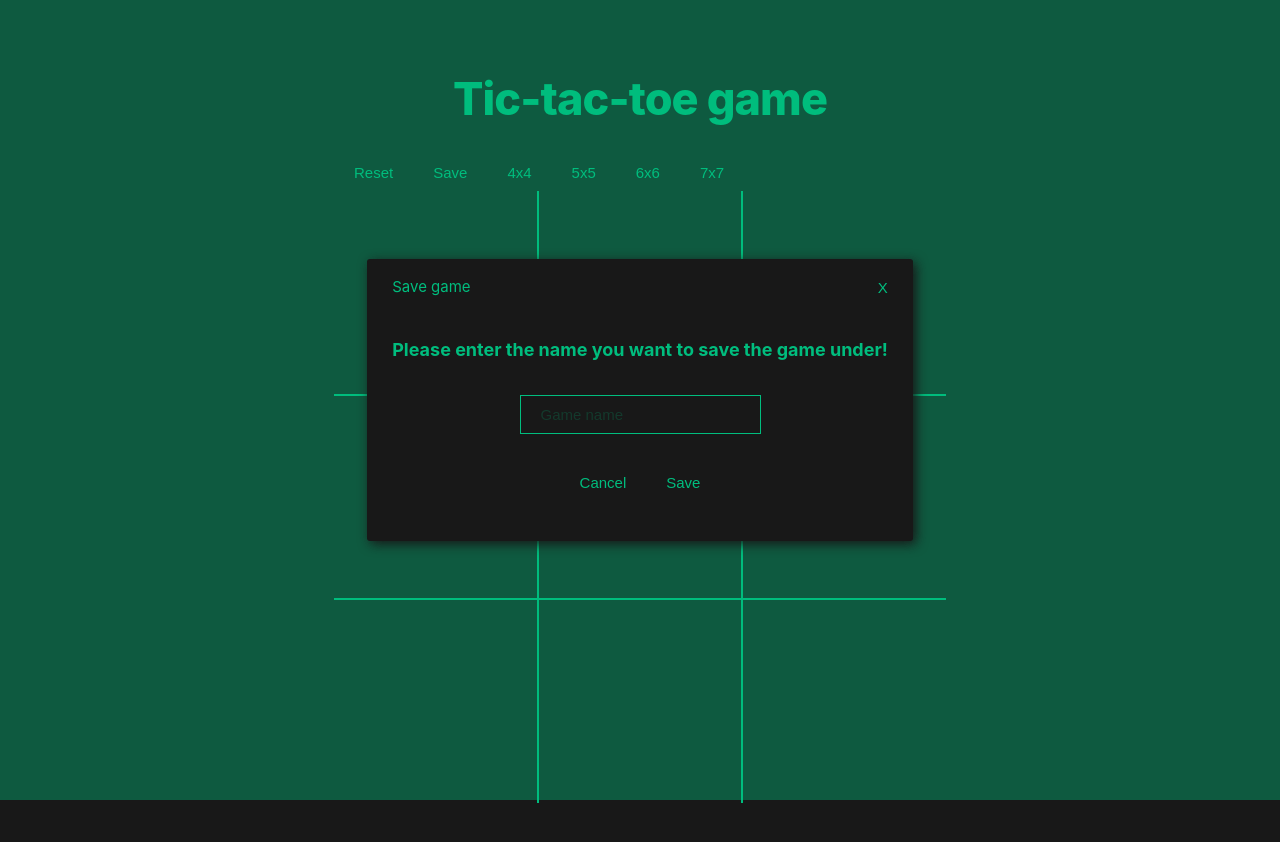
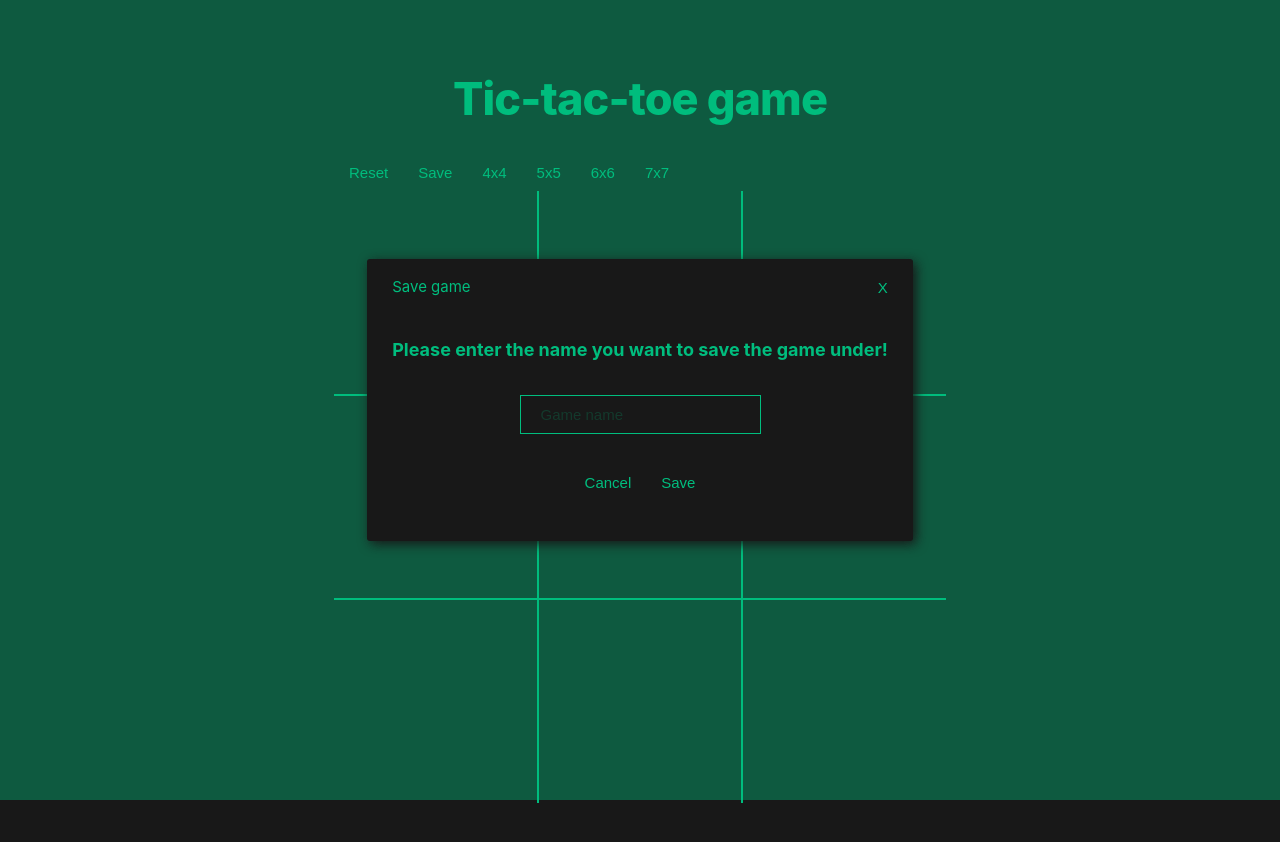
Before and after one commit to swiss1111/tic-tac-toe-react, a Next.js app: page / in a window 1280 px wide. Both pictures are taken after a click on the button "Save". Shown: the top 842 px of the page. Built offline with nearby package versions, Linux system fonts and the light colour scheme.

Commit message:
button refactor

```diff
--- a/components/basePopup/basePopup.module.css
+++ b/components/basePopup/basePopup.module.css
@@ -34,21 +34,6 @@
 
 }
 
-.closeButton {
-    background-color: transparent;
-    margin: 0;
-    padding: 10px 15px;
-    border: 0;
-    border-radius: 1px;
-    color: hsla(160, 100%, 37%, 1);
-    transition: 0.4s;
-    font-size: 15px;
-}
-
-.closeButton:hover {
-    background-color: hsla(160, 100%, 37%, 0.2);
-}
-
 .modalBody {
     padding: 0 15px 30px 15px;
 }
--- a/components/basePopup/basePopup.tsx
+++ b/components/basePopup/basePopup.tsx
@@ -1,5 +1,6 @@
 import styles from './basePopup.module.css'
 import {ReactNode} from "react";
+import Button from "../button/button";
 
 interface BasePopupProps {
     isModalOpen: boolean
@@ -22,10 +23,7 @@ export default function BasePopup({isModalOpen, onClose, title, children}: BaseP
                         {title}
                     </div>
                     {onClose && (<div className={styles.closeButtonWrapper}>
-                        <button className={styles.closeButton} onClick={() => {
-                            onClose();
-                        }}>X
-                        </button>
+                        <Button onClick={onClose} title="X" />
                     </div>)}
                 </div>
                 <div className={styles.modalBody}>
--- /dev/null
+++ b/components/button/button.module.css
@@ -0,0 +1,14 @@
+.button {
+    background-color: transparent;
+    margin: 0;
+    padding: 10px 15px;
+    border: 0;
+    border-radius: 1px;
+    color: hsla(160, 100%, 37%, 1);
+    transition: 0.4s;
+    font-size: 15px;
+}
+
+.button:hover {
+    background-color: hsla(160, 100%, 37%, 0.2);
+}
--- /dev/null
+++ b/components/button/button.tsx
@@ -0,0 +1,16 @@
+import styles from './button.module.css'
+
+interface ButtonProps {
+    onClick: () => void
+    title: string
+}
+
+export default function Button({onClick, title}: ButtonProps) {
+    return (
+        <button className={styles.button} onClick={() => {
+            onClick()
+        }}>
+            {title}
+        </button>
+    )
+}
--- a/components/savePopup/savePopup.module.css
+++ b/components/savePopup/savePopup.module.css
@@ -29,31 +29,3 @@
     display: flex;
     justify-content: center;
 }
-
-.cancelButton {
-    background-color: transparent;
-    margin: 0;
-    padding: 10px 20px;
-    border: 0;
-    color: hsla(160, 100%, 37%, 1);
-    transition: 0.4s;
-    font-size: 15px;
-}
-
-.cancelButton:hover {
-    background-color: hsla(160, 100%, 37%, 0.2);
-}
-
-.saveButton {
-    background-color: transparent;
-    margin: 0;
-    padding: 10px 20px;
-    border: 0;
-    color: hsla(160, 100%, 37%, 1);
-    transition: 0.4s;
-    font-size: 15px;
-}
-
-.saveButton:hover {
-    background-color: hsla(160, 100%, 37%, 0.2);
-}
--- a/components/savePopup/savePopup.tsx
+++ b/components/savePopup/savePopup.tsx
@@ -1,6 +1,7 @@
 import styles from './savePopup.module.css'
 import React, {useEffect, useState} from "react";
 import BasePopup from "../basePopup/basePopup";
+import Button from "../button/button";
 
 interface SavePopupProps {
     isOpenSaveModal: boolean
@@ -24,13 +25,10 @@ export default function SavePopup({isOpenSaveModal, onClose, onCancel, onSave}:
                        onChange={event => setName(event.target.value)}/>
             </div>
             <div className={styles.buttonsWrapper}>
-                {onCancel && (<button className={styles.cancelButton} onClick={() => {
-                    onCancel();
-                }}>Cancel</button>)}
-                <button className={styles.saveButton} onClick={() => {
-                    onSave(name);
-                }}>Save
-                </button>
+                {onCancel && (
+                    <Button onClick={onCancel} title="Cancel" />
+                    )}
+                <Button onClick={() => {onSave(name)}} title="Save" />
             </div>
         </BasePopup>
     )
--- a/components/winnerPopup/winnerPopup.module.css
+++ b/components/winnerPopup/winnerPopup.module.css
@@ -8,17 +8,3 @@
     margin-top: 30px;
     text-align: center;
 }
-
-.newGameButton {
-    background-color: transparent;
-    margin: 0;
-    padding: 10px 20px;
-    border: 0;
-    color: hsla(160, 100%, 37%, 1);
-    transition: 0.4s;
-    font-size: 15px;
-}
-
-.newGameButton:hover {
-    background-color: hsla(160, 100%, 37%, 0.2);
-}
--- a/components/winnerPopup/winnerPopup.tsx
+++ b/components/winnerPopup/winnerPopup.tsx
@@ -1,6 +1,7 @@
 import styles from './winnerPopup.module.css'
 import React from "react";
 import BasePopup from "../basePopup/basePopup";
+import Button from "../button/button";
 
 interface WinnerPopupProps {
     winner: number
@@ -28,10 +29,7 @@ export default function WinnerPopup({winner, onClose, onNewGame}: WinnerPopupPro
         <BasePopup isModalOpen={!!winner} title="Game result:" onClose={onClose}>
             <p className={styles.winnerText}>{renderWinnerText()}</p>
             {onNewGame && (<div className={styles.newGameButtonWrapper}>
-                <button className={styles.newGameButton} onClick={() => {
-                    onNewGame();
-                }}>New Game
-                </button>
+                <Button onClick={onNewGame} title="New Game" />
             </div>)}
         </BasePopup>
     )
--- a/pages/index.tsx
+++ b/pages/index.tsx
@@ -6,6 +6,7 @@ import {boardStringify, createEmptyTable, createTableSizesArray, getWinner} from
 import WinnerPopup from "../components/winnerPopup/winnerPopup";
 import {saveGame} from "../api/gameApi";
 import SavePopup from "../components/savePopup/savePopup";
+import Button from "../components/button/button";
 
 export default function Home() {
     const [size, setSize] = useState(3);
@@ -81,18 +82,13 @@ export default function Home() {
             </Head>
             <div className={utilStyles.tableWrapper}>
                 <div className={utilStyles.controllers}>
-                    <button className={utilStyles.controllersButton} onClick={() => {
-                        reset()
-                    }}>Reset
-                    </button>
-                    <button className={utilStyles.controllersButton} onClick={() => {
-                        onOpenSaveModal()
-                    }}>Save
-                    </button>
+                    <Button onClick={reset} title="Reset"/>
+                    <Button onClick={onOpenSaveModal} title="Save"/>
                     {createTableSizesArray().filter(newSize => newSize !== size).map(newSize => (
-                        <button key={newSize} className={utilStyles.controllersButton} onClick={() => {
+                        <Button key={newSize} onClick={() => {
                             sizeChange(newSize)
-                        }}>{`${newSize}x${newSize}`}</button>))}
+                        }} title={`${newSize}x${newSize}`}/>
+                    ))}
                 </div>
                 <div className={utilStyles.stretchyWrapper}>
                     <div className={utilStyles.container}>
@@ -114,7 +110,8 @@ export default function Home() {
                     </div>
                 </div>
                 <WinnerPopup winner={winner} onClose={reset} onNewGame={reset}/>
-                <SavePopup isOpenSaveModal={isOpenSaveModal} onSave={save} onClose={closeSaveModal} onCancel={closeSaveModal} />
+                <SavePopup isOpenSaveModal={isOpenSaveModal} onSave={save} onClose={closeSaveModal}
+                           onCancel={closeSaveModal}/>
             </div>
         </Layout>
     )
--- a/styles/game.module.css
+++ b/styles/game.module.css
@@ -1,18 +1,4 @@
 .controllers {
-}
-
-.controllersButton {
-    background-color: transparent;
-    margin: 0;
-    padding: 10px 20px;
-    border: 0;
-    color: hsla(160, 100%, 37%, 1);
-    transition: 0.4s;
-    font-size: 15px;
-}
-
-.controllersButton:hover {
-    background-color: hsla(160, 100%, 37%, 0.2);
 }
 
 .tableWrapper {
```
